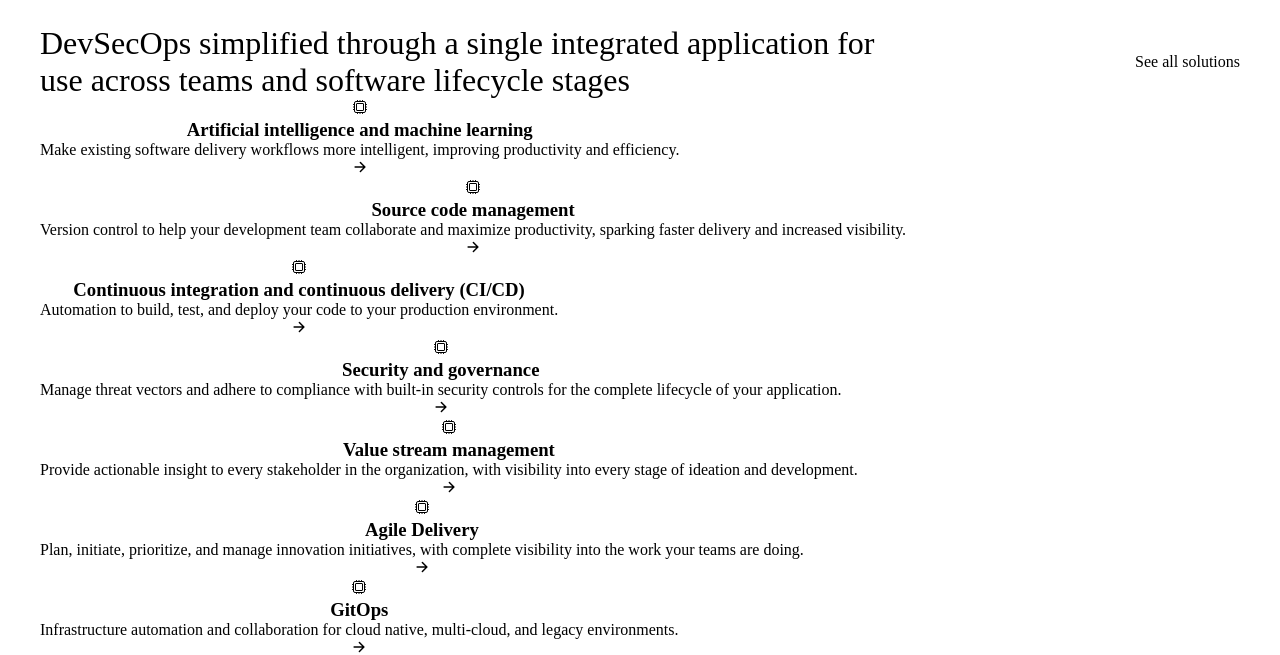
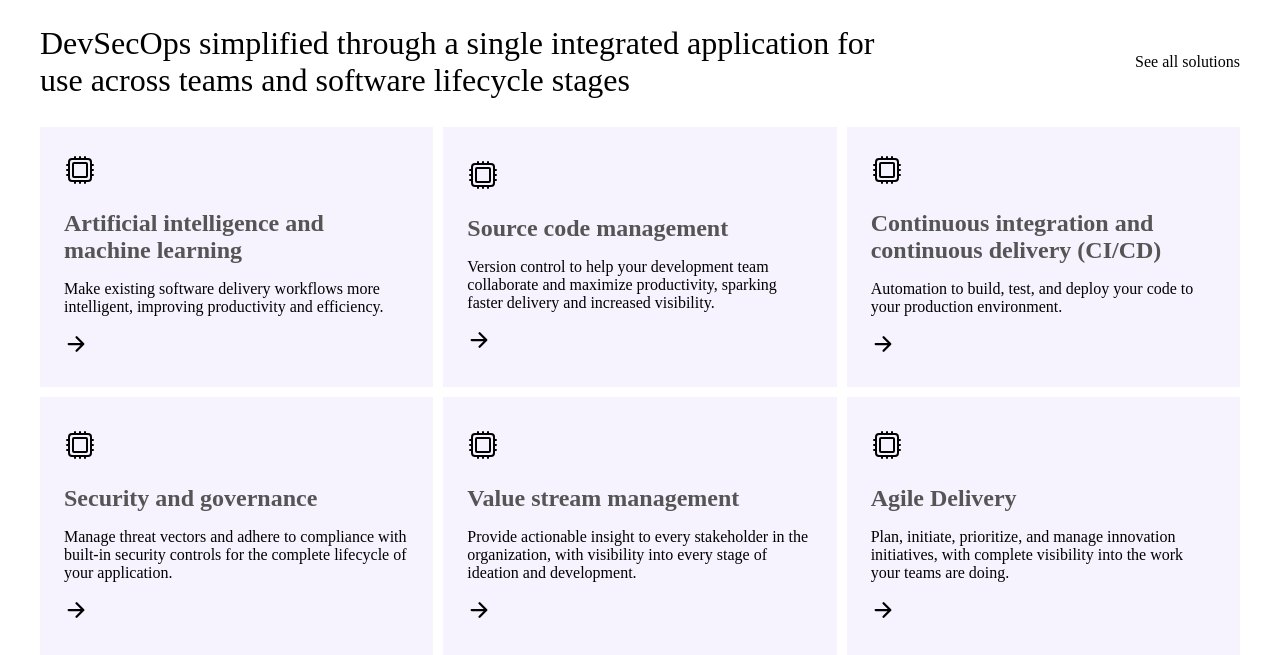
Before and after one commit to AdamSzymczakMain/Layout-grid---https---about.gitlab.com-platform-, a website: page index.html in a window 1280 px wide. Shown: the part 151-806 px from the top of the page. Drawn offline with nearby package versions, Linux system fonts and the light colour scheme.

Commit message:
edit class html + add mixin add variables + addsolutions

```diff
--- a/index.html
+++ b/index.html
@@ -22,99 +22,145 @@
           DevSecOps simplified through a single integrated application for use
           across teams and software lifecycle stages
         </p>
-        <button class="button">See all solutions</button>
+        <button class="button-sub">See all solutions</button>
       </div>
       <div class="gird-solutions">
         <div class="sol-grid-div">
           <button class="button">
-            <ion-icon name="hardware-chip-outline"></ion-icon>
-            <h3>Artificial intelligence and machine learning</h3>
+            <ion-icon
+              class="button-icon"
+              name="hardware-chip-outline"
+            ></ion-icon>
+            <h3 class="button-h">
+              Artificial intelligence and machine learning
+            </h3>
             <p class="button-text-sol">
               Make existing software delivery workflows more intelligent,
               improving productivity and efficiency.
             </p>
-            <ion-icon name="arrow-forward-outline"></ion-icon>
+            <ion-icon
+              class="button-arrow"
+              name="arrow-forward-outline"
+            ></ion-icon>
           </button>
         </div>
 
         <div class="sol-grid-div">
           <button class="button">
-            <ion-icon name="hardware-chip-outline"></ion-icon>
-            <h3>Source code management</h3>
+            <ion-icon
+              class="button-icon"
+              name="hardware-chip-outline"
+            ></ion-icon>
+            <h3 class="button-h">Source code management</h3>
             <p class="button-text-sol">
               Version control to help your development team collaborate and
               maximize productivity, sparking faster delivery and increased
               visibility.
             </p>
-            <ion-icon name="arrow-forward-outline"></ion-icon>
+            <ion-icon
+              class="button-arrow"
+              name="arrow-forward-outline"
+            ></ion-icon>
           </button>
         </div>
 
         <div class="sol-grid-div">
           <button class="button">
-            <ion-icon name="hardware-chip-outline"></ion-icon>
-            <h3>Continuous integration and continuous delivery (CI/CD)</h3>
+            <ion-icon
+              class="button-icon"
+              name="hardware-chip-outline"
+            ></ion-icon>
+            <h3 class="button-h">
+              Continuous integration and continuous delivery (CI/CD)
+            </h3>
             <p class="button-text-sol">
               Automation to build, test, and deploy your code to your production
               environment.
             </p>
-            <ion-icon name="arrow-forward-outline"></ion-icon>
+            <ion-icon
+              class="button-arrow"
+              name="arrow-forward-outline"
+            ></ion-icon>
           </button>
         </div>
 
         <div class="sol-grid-div">
           <button class="button">
-            <ion-icon name="hardware-chip-outline"></ion-icon>
-            <h3>Security and governance</h3>
+            <ion-icon
+              class="button-icon"
+              name="hardware-chip-outline"
+            ></ion-icon>
+            <h3 class="button-h">Security and governance</h3>
             <p class="button-text-sol">
               Manage threat vectors and adhere to compliance with built-in
               security controls for the complete lifecycle of your application.
             </p>
-            <ion-icon name="arrow-forward-outline"></ion-icon>
+            <ion-icon
+              class="button-arrow"
+              name="arrow-forward-outline"
+            ></ion-icon>
           </button>
         </div>
 
         <div class="sol-grid-div">
           <button class="button">
-            <ion-icon name="hardware-chip-outline"></ion-icon>
-            <h3>Value stream management</h3>
+            <ion-icon
+              class="button-icon"
+              name="hardware-chip-outline"
+            ></ion-icon>
+            <h3 class="button-h">Value stream management</h3>
             <p class="button-text-sol">
               Provide actionable insight to every stakeholder in the
               organization, with visibility into every stage of ideation and
               development.
             </p>
-            <ion-icon name="arrow-forward-outline"></ion-icon>
+            <ion-icon
+              class="button-arrow"
+              name="arrow-forward-outline"
+            ></ion-icon>
           </button>
         </div>
 
         <div class="sol-grid-div">
           <button class="button">
-            <ion-icon name="hardware-chip-outline"></ion-icon>
-            <h3>Agile Delivery</h3>
+            <ion-icon
+              class="button-icon"
+              name="hardware-chip-outline"
+            ></ion-icon>
+            <h3 class="button-h">Agile Delivery</h3>
             <p class="button-text-sol">
               Plan, initiate, prioritize, and manage innovation initiatives,
               with complete visibility into the work your teams are doing.
             </p>
-            <ion-icon name="arrow-forward-outline"></ion-icon>
+            <ion-icon
+              class="button-arrow"
+              name="arrow-forward-outline"
+            ></ion-icon>
           </button>
         </div>
 
         <div class="sol-grid-div">
           <button class="button">
-            <ion-icon name="hardware-chip-outline"></ion-icon>
-            <h3>GitOps</h3>
+            <ion-icon
+              class="button-icon"
+              name="hardware-chip-outline"
+            ></ion-icon>
+            <h3 class="button-h">GitOps</h3>
             <p class="button-text-sol">
               Infrastructure automation and collaboration for cloud native,
               multi-cloud, and legacy environments.
             </p>
-            <ion-icon name="arrow-forward-outline"></ion-icon>
+            <ion-icon
+              class="button-arrow"
+              name="arrow-forward-outline"
+            ></ion-icon>
           </button>
         </div>
 
         <div class="pricing-plans">
           <ion-icon name="hardware-chip-outline"></ion-icon>
 
-          <h2>Find out which pricing plan is best for your team</h2>
+          <h3>Find out which pricing plan is best for your team</h3>
           <button>GitLab Ultimate</button>
           <button>GitLab Premium</button>
         </div>
--- a/sass/_variables.scss
+++ b/sass/_variables.scss
@@ -11,10 +11,12 @@ $color-primary: red;
 $color-secondary: blue;
 $color-tertiary: white;
 
-$color-text: #11111111;
+$color-text: #555;
 
 // fonts
 
+$font-size-mini: 0.5em;
+$font-size-small: 1em;
 $font-size-base: 1.5em;
 $font-size-large: 2em;
 $font-size-base: 1.5em;
@@ -30,6 +32,7 @@ $font-size-xxxx-large: 6em;
 $gap-base: 0.5em;
 $gap-large: 2em;
 
+$margin-small: 1rem;
 $margin-base: 1.25rem;
 $margin-medium: 1.5rem;
 $margin-large: 1.75rem;
@@ -94,3 +97,11 @@ $width-xxxx-large: 1400px;
   margin: 0;
   padding: 0;
 }
+
+@mixin grid-3x3 {
+  display: grid;
+  grid-template-columns: repeat(3, 1fr);
+  grid-template-rows: repeat(3, 1fr);
+  gap: 10px;
+  align-items: stretch;
+}
--- a/sass/solutions.scss
+++ b/sass/solutions.scss
@@ -20,6 +20,56 @@ h2 {
   max-width: 70%;
 }
 
+.button-sub {
+  @include button-reset;
+}
+
+.gird-solutions {
+  @include grid-3x3;
+
+  margin-top: $margin-large;
+}
+
+.sol-grid-div {
+  min-height: 250px;
+  display: flex;
+  flex-direction: column;
+  background-color: #f6f3fe;
+
+  &:hover {
+    background-color: linear-gradient(
+      93.83deg,
+      rgba(199, 177, 254, 0.4) 7.27%,
+      rgba(255, 212, 216, 0.4) 105.33%
+    );
+    border-radius: 0 10px 10px 0;
+  }
+}
+
 .button {
   @include button-reset;
+  text-align: start;
+  padding: $padding-large;
+  min-height: 260px;
+
+  &-icon {
+    font-size: $font-size-large;
+  }
+
+  &-h {
+    margin-top: $margin-base;
+    font-size: $font-size-base;
+    color: $color-text;
+  }
+
+  &-text-sol {
+    font-size: $font-size-small;
+    margin-top: $margin-small;
+  }
+
+  &-arrow {
+    margin-top: $margin-small;
+    font-size: $font-size-base;
+    font-weight: 400;
+  }
 }
```
Also changed, not shown: css/solutions.css.
